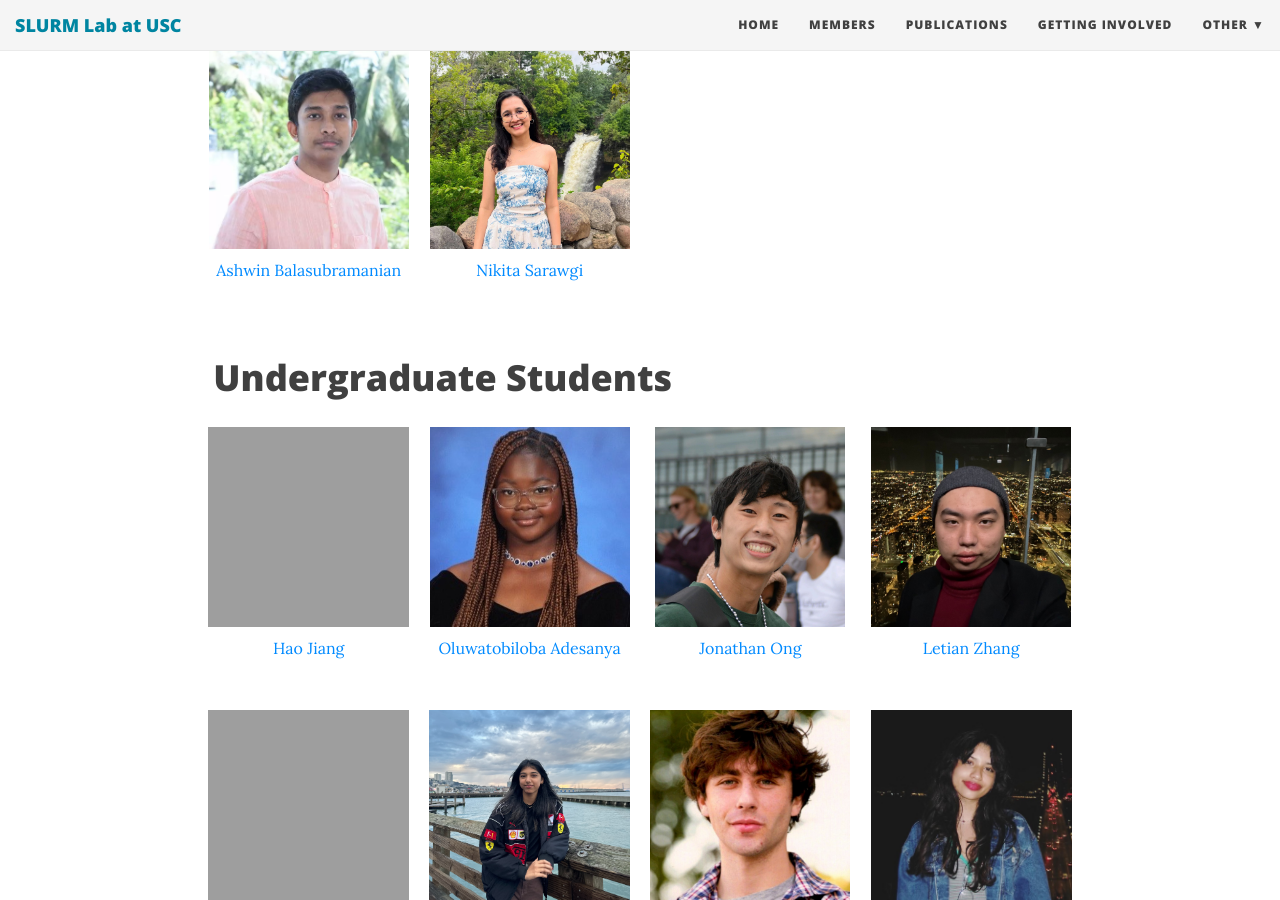
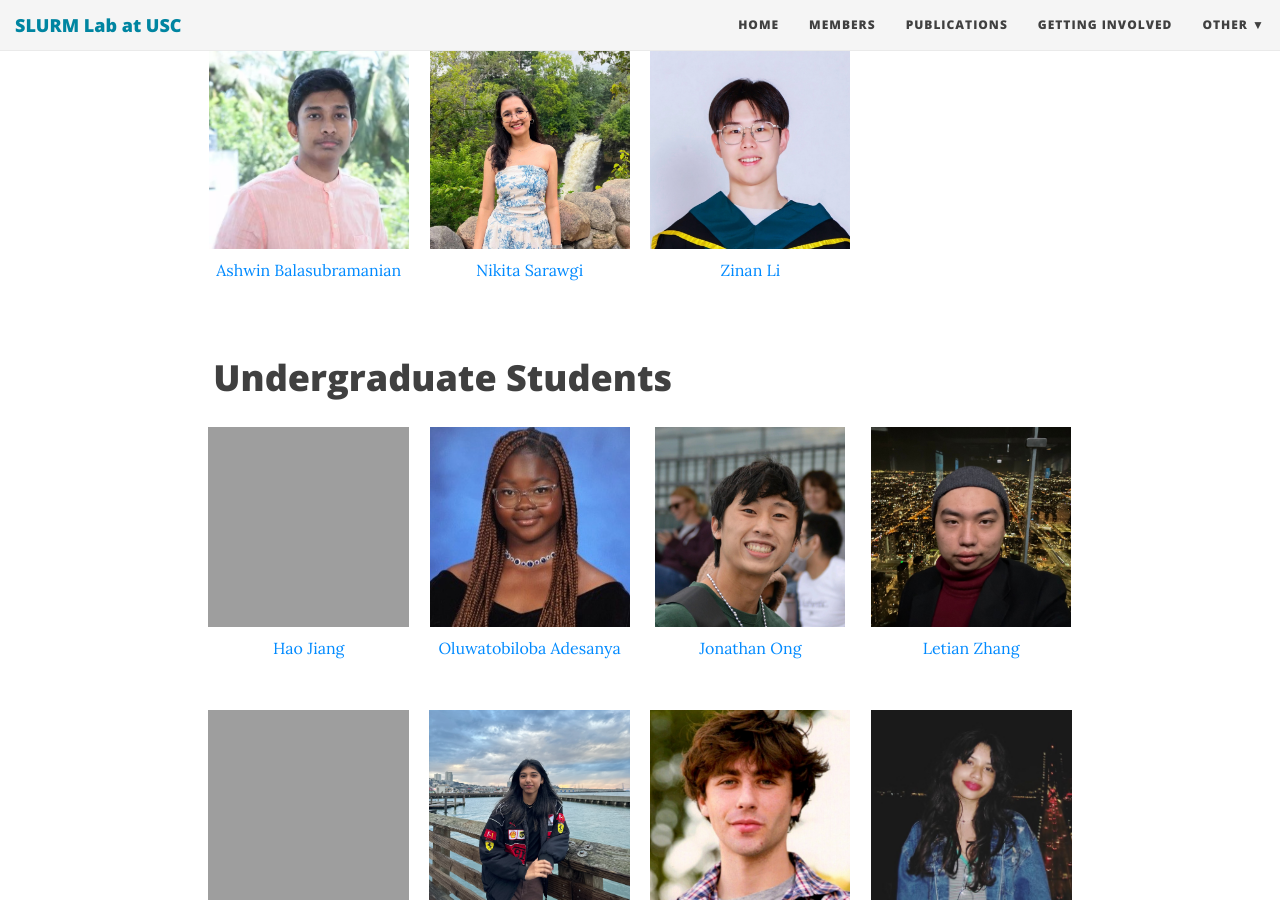
Before and after one commit to slurm-lab-usc/slurm-lab-usc.github.io, a Jekyll site: the page built from members.md, in a window 1280 px wide and 900 px high, scrolled down 1798 px. Built offline with Jekyll 4.4.1, drawn with Linux system fonts in a browser that asks for light colours; nearby versions of some CDN libraries.

Commit message:
Update profile of Zinan

```diff
--- a/members.md
+++ b/members.md
@@ -69,6 +69,9 @@
           - name: Nikita Sarawgi
             photo_url: https://slurm-lab-usc.github.io/img/people/NikitaSarawgi.jpg
             web_url: https://www.linkedin.com/in/nikita-sarawgi/
+          - name: Zinan Li
+            photo_url: https://slurm-lab-usc.github.io/img/people/Zinan.jpg
+            web_url: https://www.linkedin.com/in/zinanli02/
 
   - name: Undergraduate Students
     list:
```
Also changed, not shown: img/people/Zinan.jpg (added).
